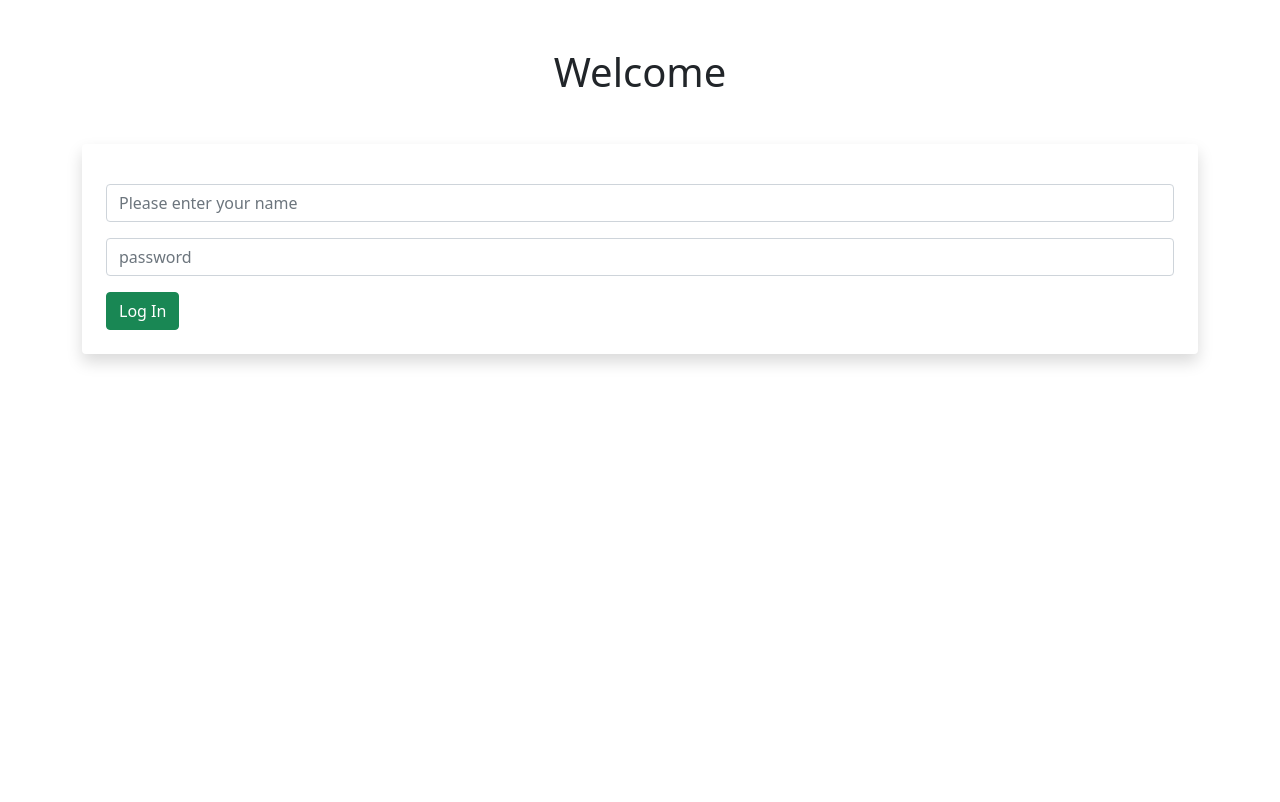
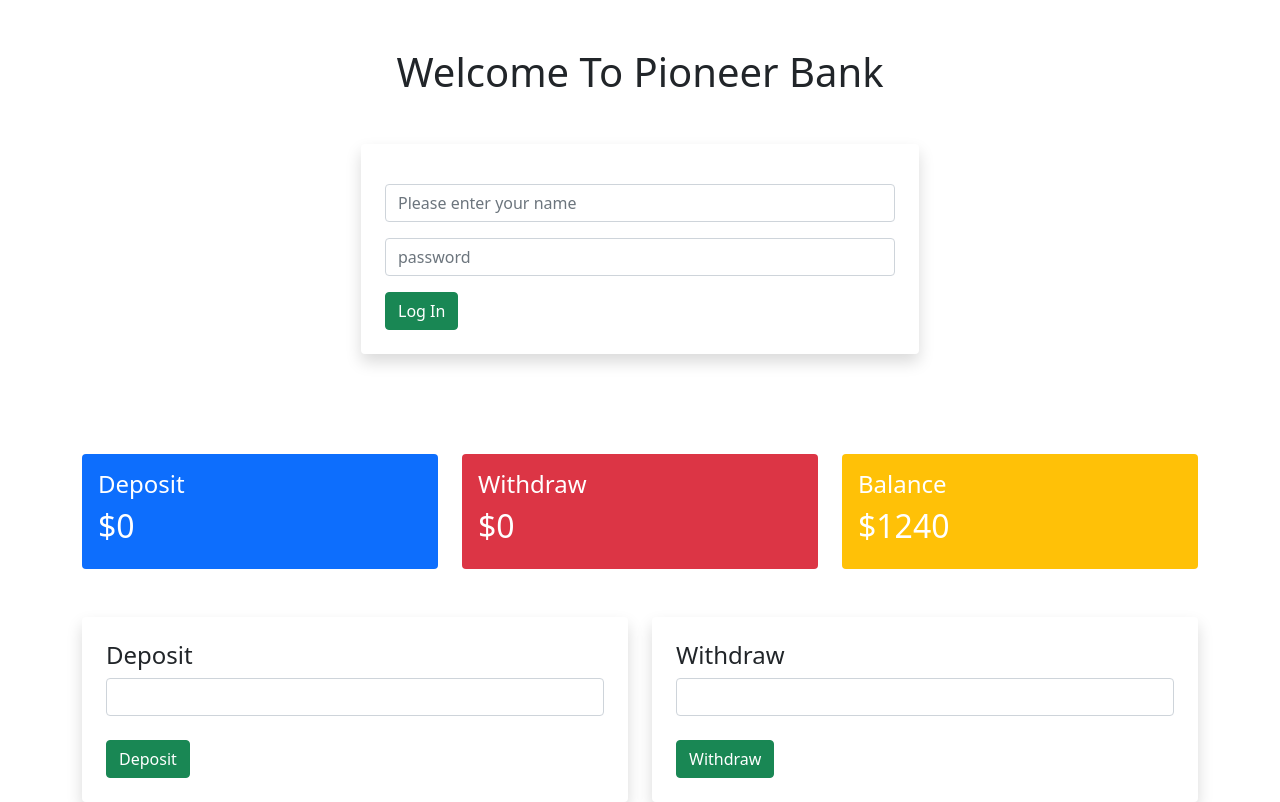
Before and after one commit to AsadullahBadhan/pioneer-bank, a plain HTML site: page index.html in a window 1280 px wide. Drawn offline with nearby package versions, Linux system fonts and the light colour scheme.

Commit message:
form validate

```diff
--- a/app.js
+++ b/app.js
@@ -1,6 +1,25 @@
 const loginBtn = document.querySelector('#login-btn');
 const loginArea = document.querySelector('#login-area');
+const nameInput = document.querySelector('#name');
+const passInput = document.querySelector('#password');
+const transactionArea = document.querySelector('#transaction-area');
 
+//form validation and display dynamically
 loginBtn.addEventListener('click', () => {
-    loginArea.style.display = 'none';
-})
+    if (nameInput.value === '' || passInput.value === '') {
+        alert('Please fill all the field');
+    }
+    else {
+        loginArea.style.display = 'none';
+        transactionArea.style.display = 'block';
+    }
+});
+
+//transaction calculation
+let depositBalance = document.querySelector('#deposit-balance').innerText;
+let withdraeBalance = document.querySelector('#withdraw-balance').innerText;
+let mainBalance = document.querySelector('#main-balance').innerText;
+let depositAmount = document.querySelector('#deposit-amount').value;
+let withdrawAmount = document.querySelector('#withdraw-amount').value;
+const addDeposit = document.querySelector('#add-deposit');
+const addWithdraw = document.querySelector('#add-withdraw');
--- a/index.html
+++ b/index.html
@@ -9,17 +9,56 @@
 		<link href="https://cdn.jsdelivr.net/npm/bootstrap@5.0.2/dist/css/bootstrap.min.css" rel="stylesheet" integrity="sha384-EVSTQN3/azprG1Anm3QDgpJLIm9Nao0Yz1ztcQTwFspd3yD65VohhpuuCOmLASjC" crossorigin="anonymous" />
 	</head>
 	<body>
-		<div class="container">
-			<div id="login-area">
-				<h1 class="text-center my-5">Welcome</h1>
-				<div id="login-form" class="p-4 shadow rounded">
-					<input type="text" class="form-control my-3" id="name" placeholder="Please enter your name" required />
-					<input type="password" class="form-control my-3" id="password" placeholder="password" required />
-					<button id="login-btn" class="login-btn btn btn-success">Log In</button>
+		<div id="login-area" class="container">
+			<h1 class="text-center my-5">Welcome To Pioneer Bank</h1>
+			<div id="login-form" class="p-4 shadow rounded w-50 mx-auto">
+				<form action="">
+					<input type="text" class="form-control my-3" id="name" placeholder="Please enter your name" />
+					<input type="password" class="form-control my-3" id="password" placeholder="password" />
+					<button id="login-btn" class="login-btn btn btn-success" type="button">Log In</button>
+				</form>
+			</div>
+		</div>
+		<div id="transaction-area" class="container">
+			<div class="row status-section">
+				<div class="col-md-4">
+					<div class="deposit rounded text-white p-3 bg-primary">
+						<h4>Deposit</h4>
+						<h2>$<span id="deposit-balance">0</span></h2>
+					</div>
+				</div>
+				<div class="col-md-4">
+					<div class="withdra rounded text-white p-3 bg-danger">
+						<h4>Withdraw</h4>
+						<h2>$<span id="withdraw-balance">0</span></h2>
+					</div>
+				</div>
+				<div class="col-md-4">
+					<div class="balance rounded text-white p-3 bg-warning">
+						<h4>Balance</h4>
+						<h2>$<span id="main-balance">1240</span></h2>
+					</div>
+				</div>
+			</div>
+			<div class="row">
+				<div class="col-md-6">
+					<div class="deposit-form p-4 shadow rounded mt-5">
+						<h4>Deposit</h4>
+						<input type="number" name="" id="deposit-amount" class="form-control" />
+						<br />
+						<button class="btn btn-success" id="add-deposit">Deposit</button>
+					</div>
+				</div>
+				<div class="col-md-6">
+					<div class="withdraw-form p-4 shadow rounded mt-5">
+						<h4>Withdraw</h4>
+						<input type="number" name="" id="withdraw-amount" class="form-control" />
+						<br />
+						<button class="btn btn-success" id="add-withdraw">Withdraw</button>
+					</div>
 				</div>
 			</div>
 		</div>
-
 		<script src="./app.js"></script>
 	</body>
 </html>
--- a/style/style.css
+++ b/style/style.css
@@ -0,0 +1,4 @@
+#transaction-area {
+	/* display: none; */
+	margin-top: 100px;
+}
```
